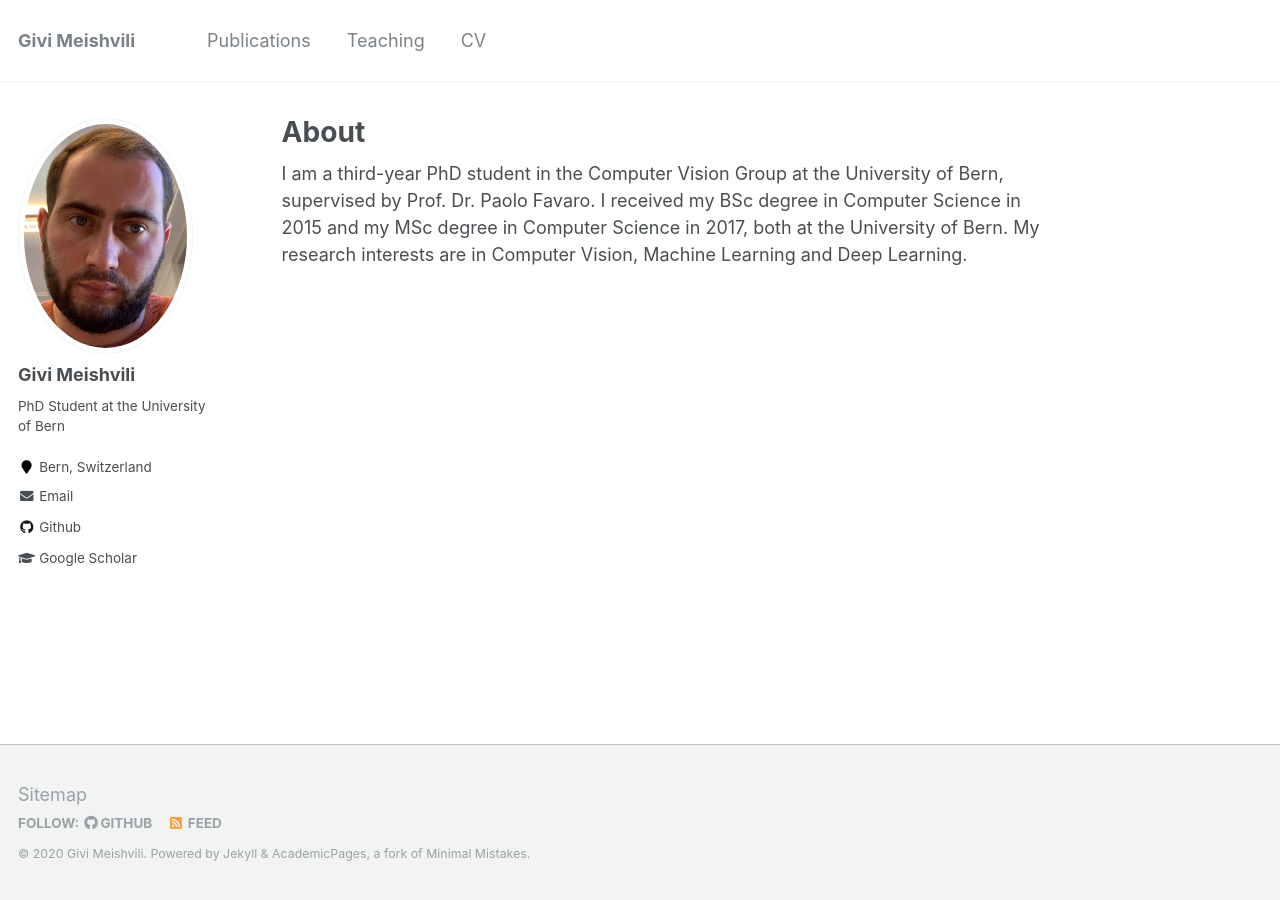
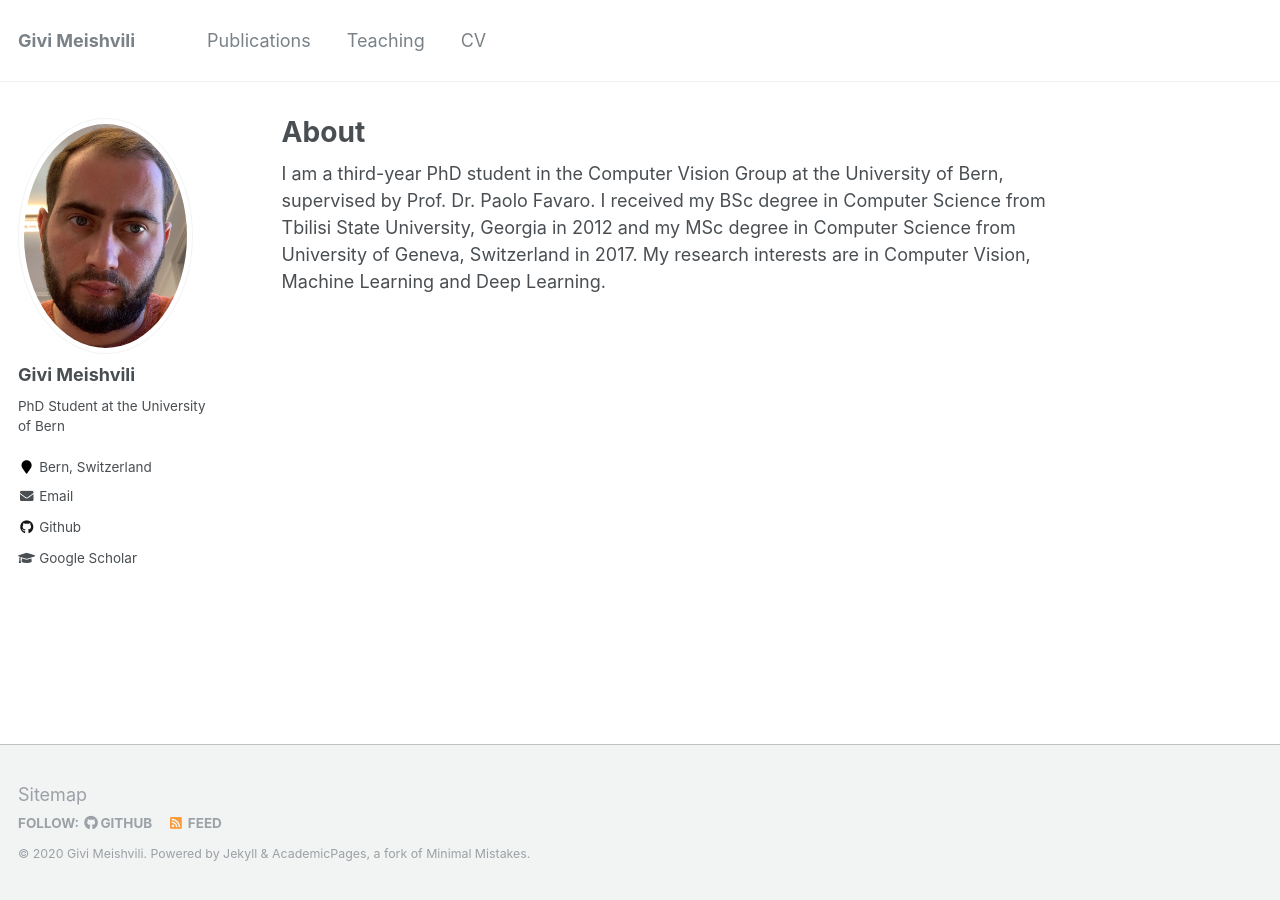
Before and after one commit to gmeishvili/gmeishvili.github.io, a Jekyll site: the page built from _pages/about.md, in a window 1280 px wide. Built offline with Jekyll 4.4.1, drawn with Linux system fonts in a browser that asks for light colours.

Commit message:
Edited About

```diff
--- a/_pages/about.md
+++ b/_pages/about.md
@@ -8,4 +8,4 @@ redirect_from:
   - /about.html
 ---
 
-I am a third-year PhD student in the Computer Vision Group at the University of Bern, supervised by Prof. Dr. Paolo Favaro. I received my BSc degree in Computer Science in 2015 and my MSc degree in Computer Science in 2017, both at the University of Bern. My research interests are in Computer Vision, Machine Learning and Deep Learning.
+I am a third-year PhD student in the Computer Vision Group at the University of Bern, supervised by Prof. Dr. Paolo Favaro. I received my BSc degree in Computer Science from Tbilisi State University, Georgia in 2012 and my MSc degree in Computer Science from University of Geneva, Switzerland in 2017. My research interests are in Computer Vision, Machine Learning and Deep Learning.
```
Also changed, not shown: 1 other file.
